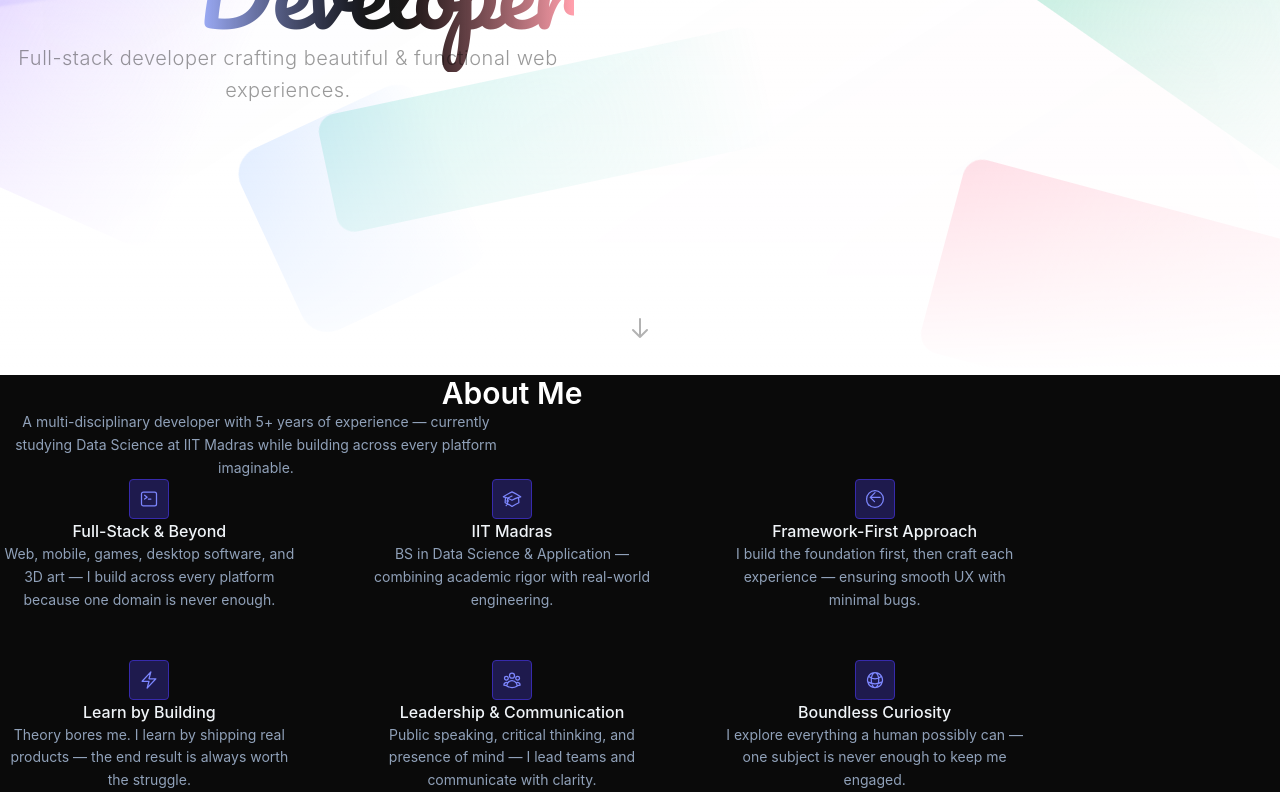
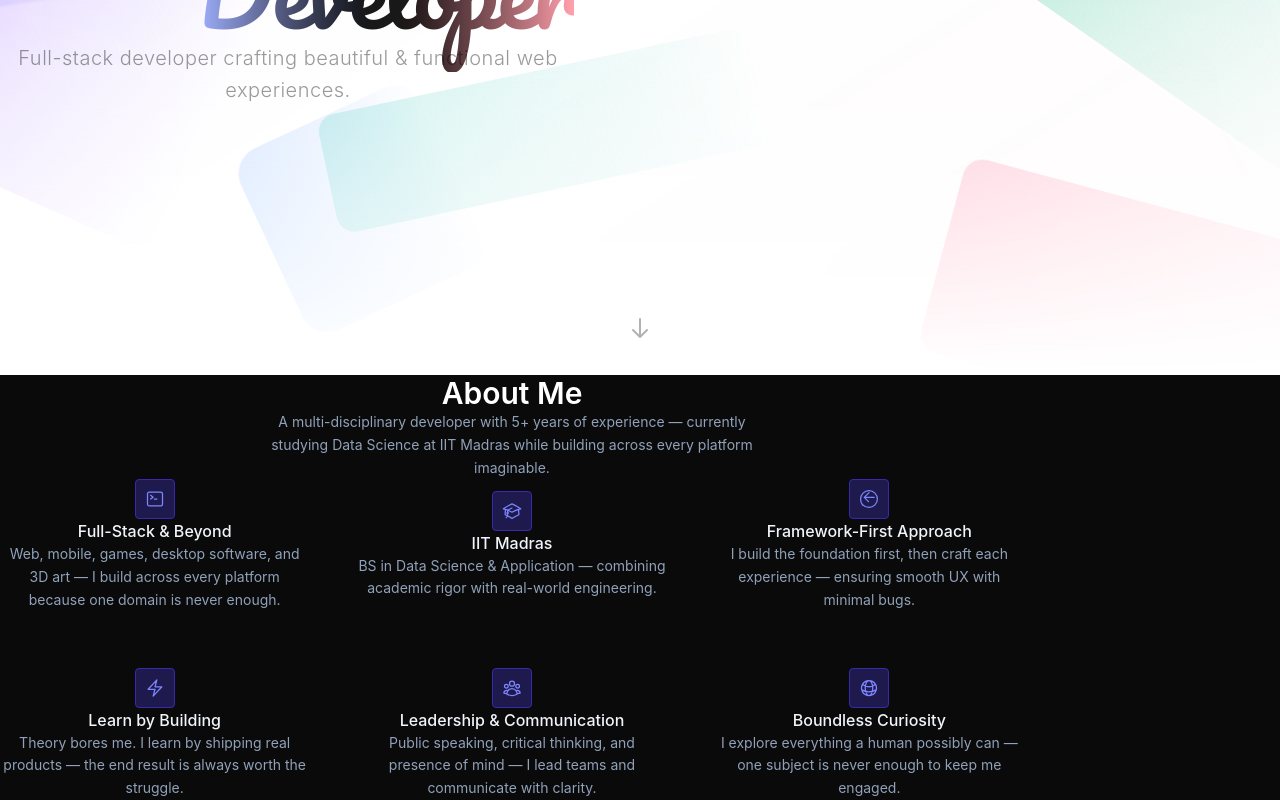
Before and after one commit to 25f3002130/portfolio, a Next.js app: page / in a window 1280 px wide. Shown: the part 425-1225 px from the top of the page. Built offline with nearby package versions, Linux system fonts and the light colour scheme.

Commit message:
Fix center alignment for About section

```diff
--- a/components/about.tsx
+++ b/components/about.tsx
@@ -70,16 +70,16 @@ export default function AboutMe() {
           whileInView={{ opacity: 1, y: 0 }}
           transition={{ duration: 0.5 }}
           viewport={{ once: true }}
-          className="text-center mb-6"
+          className="flex flex-col items-center mb-6"
         >
-          <h2 className="text-3xl font-semibold text-white">About Me</h2>
-          <p className="text-sm text-slate-400 mt-3 max-w-lg mx-auto leading-relaxed">
+          <h2 className="text-3xl font-semibold text-white text-center">About Me</h2>
+          <p className="text-sm text-slate-400 mt-3 max-w-lg text-center leading-relaxed">
             A multi-disciplinary developer with 5+ years of experience — currently studying Data Science at IIT Madras while building across every platform imaginable.
           </p>
         </motion.div>
 
         {/* Cards Grid */}
-        <div className="relative grid grid-cols-1 md:grid-cols-2 lg:grid-cols-3 gap-x-16 gap-y-12 pt-16">
+        <div className="relative grid grid-cols-1 md:grid-cols-2 lg:grid-cols-3 gap-x-12 gap-y-14 pt-16 place-items-center">
           {highlights.map((item, i) => (
             <motion.div
               key={item.title}
```
